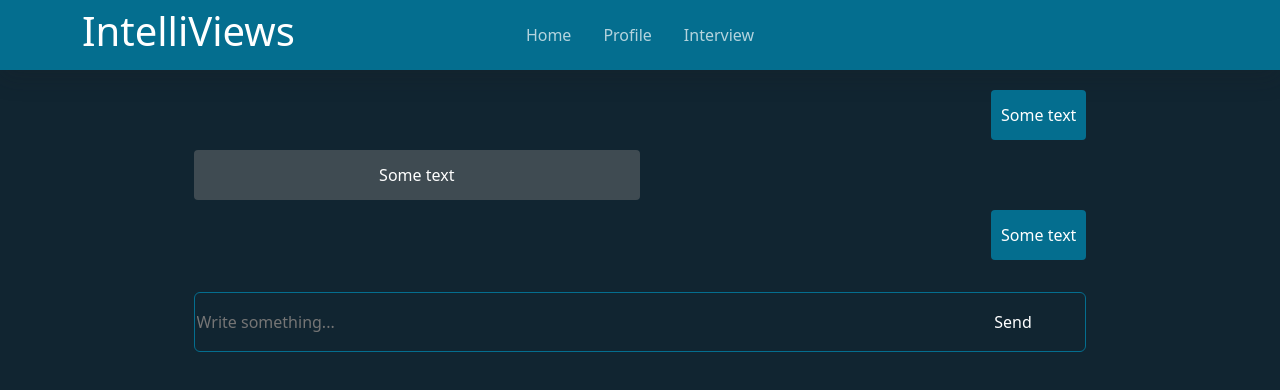
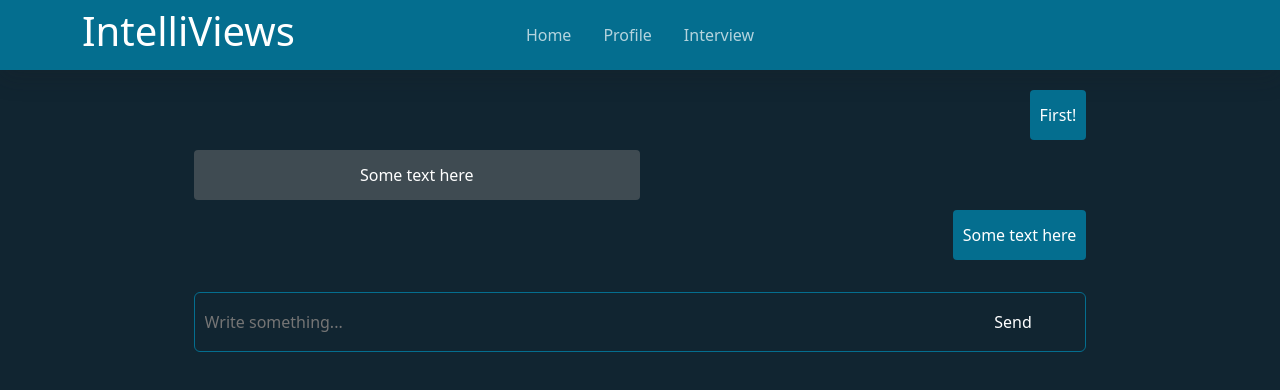
Before and after one commit to IntelliViews/IntelliViews-Frontend, a React (Vite) app: page /interview in a window 1280 px wide. Shown: the top 390 px of the page. Built offline with nearby package versions, Linux system fonts and the light colour scheme.

Commit message:
Update css styling of user input

```diff
--- a/src/features/chat/Chat.css
+++ b/src/features/chat/Chat.css
@@ -1,6 +1,6 @@
 .chat__window {
   display: flex;
-  flex-direction: column-reverse;
+  flex-direction: column;
   overflow-y: auto;
   max-width: 100%;
   max-height: 70vh;
@@ -25,6 +25,7 @@
   border: none;
   width: 80%;
   color: white;
+  padding: 10px;
 }
 
 .chat__user-input input:focus {
--- a/src/features/chat/ChatMessage.tsx
+++ b/src/features/chat/ChatMessage.tsx
@@ -13,7 +13,7 @@ export default function ChatMessage(props: Props) {
         props.isUser ? "user" : "assistant"
       }`}
     >
-      <p>Some text</p>
+      <p>{props.message.value}</p>
     </li>
   );
 }
```
